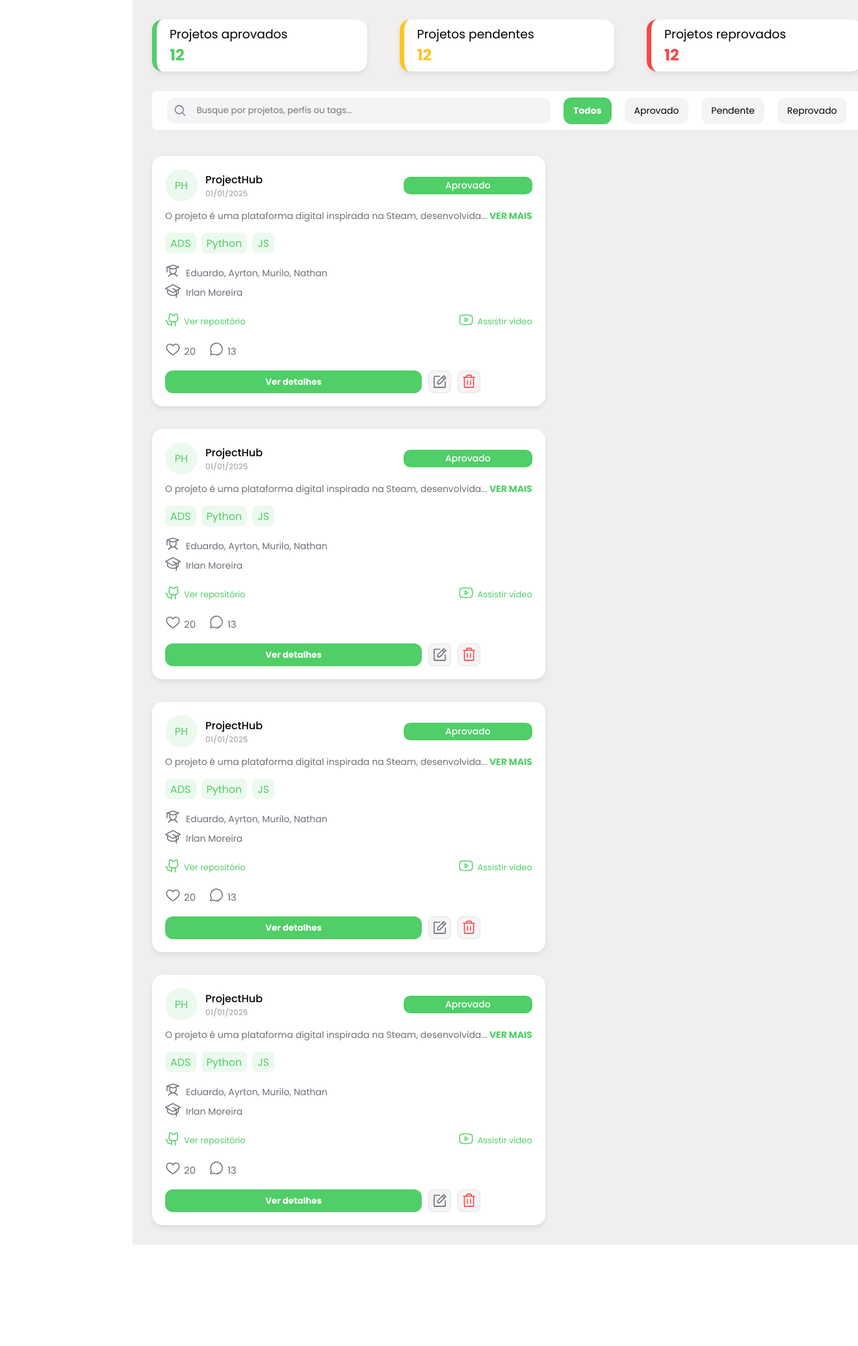
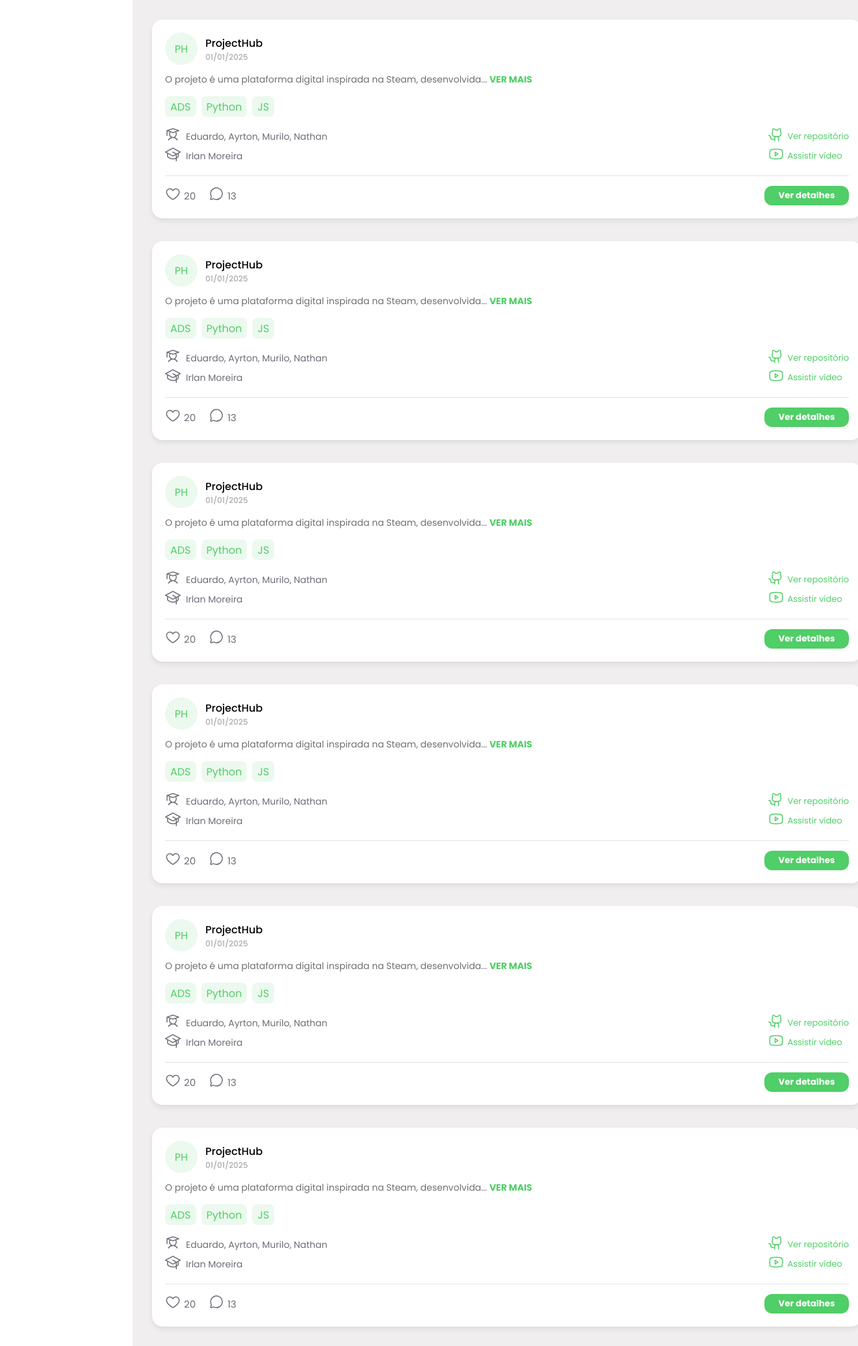
Before and after one commit to murlokfs/ifrn-projecthub, a Django app: page / in a window 1320 px wide. Shown: the whole page at 65% size. Before the commit the page ends 1915 px from the top, so only its background shows below. Run offline with Django 5.2, Linux system fonts and the light colour scheme.

Commit message:
Adicionando a página Feed

```diff
--- /dev/null
+++ b/project/templates/project/feed.html
@@ -0,0 +1,45 @@
+{% extends 'components/base_files/my_projects_and_feed.html' %}
+
+{% load static %}
+
+{% block title %}
+    Feed
+{% endblock title %}
+
+{% block imports %}
+    <!-- <link rel="stylesheet" href="{% static 'base_files/my_projects_and_feed.css' %}"> -->
+{% endblock imports %}
+
+{% block content %}
+    <div class="container_projects">
+
+        {% for _ in contador_list %}
+            <div class="project_card" id="project_in_feed">
+                {% include 'components/cards/project_parts/header.html' %}
+
+                <div class="content">
+                    <div class="description">O projeto é uma plataforma digital inspirada na Steam, desenvolvida... <b>VER MAIS</b></div>
+                    <div class="tags_container">
+                        <div class="tag">ADS</div>
+                        <div class="tag">Python</div>
+                        <div class="tag">JS</div>
+                    </div>
+
+                    <div class="colaborators_and_links">
+
+                        {% include 'components/cards/project_parts/collaborators_and_docs.html' %}
+
+                        {% include 'components/cards/project_parts/links.html' with column=True %}
+                    </div>
+
+                    <div class="line"></div>
+
+                    <div class="footer">
+                        {% include 'components/cards/project_parts/interaction_btns.html' %}
+                        {% include 'components/buttons/see_details.html' with min_width=True %}
+                    </div>
+                </div>
+            </div>
+        {% endfor %}
+    </div>
+{% endblock content %}
--- a/project/templates/project/my_projects.html
+++ b/project/templates/project/my_projects.html
@@ -7,7 +7,7 @@
 {% endblock title %}
 
 {% block imports %}
-    <link rel="stylesheet" href="{% static 'base_files/my_projects_and_feed.css' %}">
+    <!-- <link rel="stylesheet" href="{% static 'base_files/my_projects_and_feed.css' %}"> -->
 {% endblock imports %}
 
 {% block content %}
@@ -29,7 +29,7 @@
     <div class="container_projects">
 
         {% for _ in contador_list %}
-            <div class="project_in_my_projects">
+            <div class="project_card" id="project_in_my_projects">
                 {% include 'components/cards/project_parts/header.html' %}
 
                 <div class="content">
@@ -41,7 +41,7 @@
                     </div>
                     {% include 'components/cards/project_parts/collaborators_and_docs.html' %}
 
-                    {% include 'components/cards/project_parts/links.html' with borders=False %}
+                    {% include 'components/cards/project_parts/links.html' %}
 
                     {% include 'components/cards/project_parts/interaction_btns.html' %}
 
--- a/project/urls.py
+++ b/project/urls.py
@@ -2,5 +2,6 @@ from django.urls import path
 from project import views
 
 urlpatterns = [
-    path('', views.my_projects, name='index'),
+    path('', views.feed, name='index'),
+    path('projects/', views.my_projects, name='my_projects'),
 ]
--- a/project/views.py
+++ b/project/views.py
@@ -1,4 +1,17 @@
 from django.shortcuts import render
+
+def feed(request):
+    num_iterations = 6
+    contador_list = range(num_iterations)
+    show_status = False
+
+    context = {
+        "contador": num_iterations,
+        "contador_list": contador_list,
+        "show_status": show_status,
+    }
+
+    return render(request, 'project/feed.html', context)
 
 def my_projects(request):
     num_iterations = 4
--- a/static/base_files/my_projects_and_feed.css
+++ b/static/base_files/my_projects_and_feed.css
@@ -32,16 +32,42 @@ main {
     gap: 35px;
 }
 
-.project_in_my_projects {
+
+.project_card {
     background-color: #fff;
     border-radius: 16px;
     box-shadow: 0 4px 8px rgba(0, 0, 0, 0.08);
     padding: 20px;
-    min-width: 300px;
     display: flex;
     flex-direction: column;
     gap: 12px;
-    overflow-y:auto;
+}
+
+#project_in_feed {
+    width: 100%;
+}
+
+#project_in_my_projects {
+    width: 300px;
+}
+
+.line {
+    width: 100%;
+    height: 1px;
+    background-color: #E3E3E8;
+}
+
+.footer {
+    display: flex;
+    justify-content: space-between;
+    width: 100%;
+}
+
+.colaborators_and_links {
+    display: flex;
+    justify-content: space-between;
+    align-items: center;
+    gap: 20px;
 }
 
 .header {
--- a/templates/components/buttons/see_details.html
+++ b/templates/components/buttons/see_details.html
@@ -1,4 +1,4 @@
-<button class="see_details">
+<button class="see_details {% if min_width %}with_min_width{% endif %}">
     <h4>Ver detalhes</h4>
 </button>
 
@@ -15,6 +15,10 @@
         cursor: pointer;
     }
 
+    .see_details.with_min_width {
+        width: 130px !important;
+    }
+
     .see_details h4 {
         font-weight: 700;
     }
--- a/templates/components/cards/project_parts/links.html
+++ b/templates/components/cards/project_parts/links.html
@@ -1,6 +1,6 @@
 {% load static %}
 
-<div class="links {% if not borders %}no-borders{% endif %}">
+<div class="links {% if column %}column{% endif %}">
     <div class="link github">
         <div class="icon">
             <img src="{% static 'img/github-logo.svg' %}" alt="">
@@ -19,15 +19,12 @@
 <style>
 
     .links {
-        border-top: 1px solid #97979D;
-        border-bottom: 1px solid #97979D;
         display: flex;
         justify-content: space-between;
-        /* padding: 10px 0; */
     }
 
-    .links.no-borders {
-        border: none;
+    .links.column {
+        display: block;
     }
 
     .link {
```
